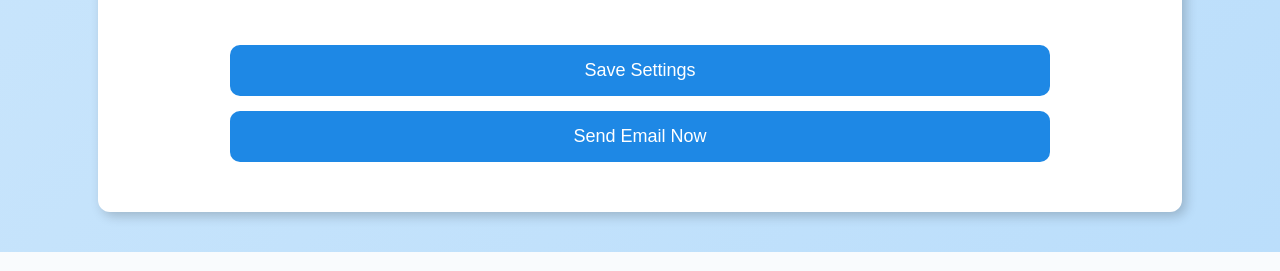
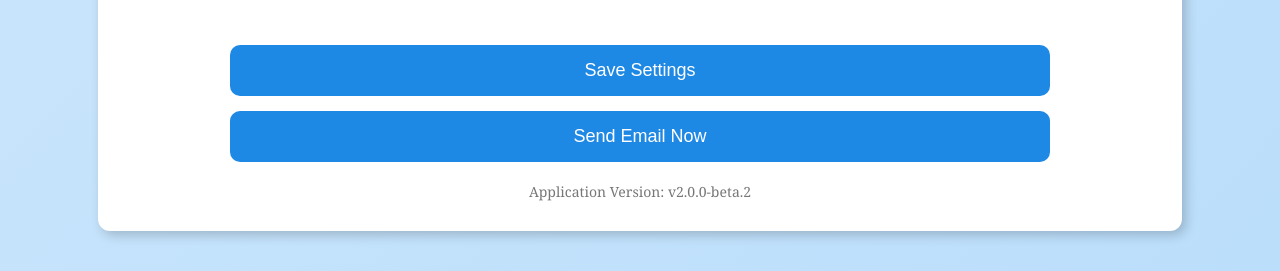
Before and after one commit to tdavis6/dailySummaryEmail, a Flask app: page / in a window 1280 px wide. Shown: the part 3441-3712 px from the top of the page. Run offline with Flask 3, Linux system fonts and the light colour scheme; data that the repository does not hold is empty; parts of the project's set-up code (start-up, migrations or seed data) failed here and were passed over.

Commit message:
fix #119
Signed-off-by: Tyler Davis <coding@tydavis.dev>

```diff
--- a/src/main.py
+++ b/src/main.py
@@ -505,7 +505,7 @@ def get_seconds_until_next_schedule(hour, minute, timezone):
 
 @app.route("/")
 def home():
-    return render_template('index.html')
+    return render_template('index.html', app_version=VERSION)
 
 @app.route("/api/config", methods=["GET"])
 def get_config():
--- a/static/styles.css
+++ b/static/styles.css
@@ -65,6 +65,12 @@ label {
     cursor: pointer;
     font-size: 1.125rem;
     transition: background-color 0.3s ease;
+}
+
+.footer {
+    font-size: 0.875rem;
+    color: #777777;
+    text-align: center;
 }
 
 input[type="text"], input[type="password"], input[type="email"], input[type="number"] {
--- a/templates/index.html
+++ b/templates/index.html
@@ -142,8 +142,12 @@
     </form>
     <button id="send-email" class="button">Send Email Now</button>
     <div id="message" class="message"></div>
+      <footer class="footer">
+          Application Version: {{ app_version }}
+      </footer>
   </div>
 </div>
+
 <script src="{{ url_for('static', filename='scripts.js') }}"></script>
 </body>
 </html>
--- a/version.json
+++ b/version.json
@@ -1,3 +1,3 @@
 {
-  "version": "v2.0.0-beta.1"
+  "version": "v2.0.0-beta.2"
 }
```
Also changed, not shown: 1 other file.
